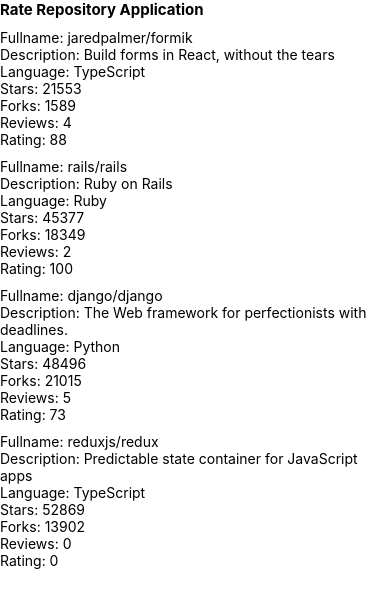
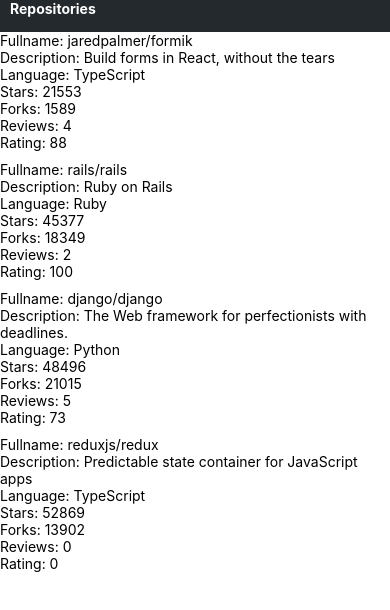
Before and after one commit to shahin1290/rate-repository-app, a React Native app: screen / in a window 390 px wide. Shown: the top 610 px of the page. Built offline with nearby package versions, Linux system fonts and the light colour scheme.

Commit message:
finishes Exercise 10.4: the app bar

```diff
--- /dev/null
+++ b/src/components/AppBar.jsx
@@ -0,0 +1,25 @@
+import React from 'react';
+import { View, StyleSheet } from 'react-native';
+import Constants from 'expo-constants';
+import AppBarTab from './AppBarTab';
+import theme from '../theme';
+
+
+const styles = StyleSheet.create({
+  container: {
+    paddingTop: Constants.statusBarHeight,
+    backgroundColor: theme.colors.barBackground,
+    paddingBottom: 15,
+    paddingLeft: 10,
+  }
+});
+
+const AppBar = () => {
+  return (
+    <View style={styles.container}>
+      <AppBarTab />
+    </View>
+  );
+};
+
+export default AppBar;
--- /dev/null
+++ b/src/components/AppBarTab.jsx
@@ -0,0 +1,21 @@
+import React from 'react';
+import { StyleSheet, TouchableWithoutFeedback } from 'react-native';
+import Text from './Text';
+
+const styles = StyleSheet.create({
+  innerText: {
+    color: 'white',
+  },
+});
+
+const Main = () => {
+  return (
+    <TouchableWithoutFeedback>
+      <Text style={styles.innerText} fontWeight='bold'>
+        Repositories
+      </Text>
+    </TouchableWithoutFeedback>
+  );
+};
+
+export default Main;
--- a/src/components/Main.jsx
+++ b/src/components/Main.jsx
@@ -1,25 +1,19 @@
 import React from 'react';
-import Constants from 'expo-constants';
-import { Text, StyleSheet, View } from 'react-native';
+import { StyleSheet, View } from 'react-native';
 import RepositoryList from './RepositoryList';
+import AppBar from './AppBar';
 
 const styles = StyleSheet.create({
   container: {
-    marginTop: Constants.statusBarHeight,
     flexGrow: 1,
     flexShrink: 1,
   },
-  header: {
-    marginBottom: 10,
-     fontSize: 15,
-    fontWeight: 'bold'
-  }
 });
 
 const Main = () => {
   return (
     <View style={styles.container}>
-      <Text style={styles.header}>Rate Repository Application</Text>
+      <AppBar />
       <RepositoryList />
     </View>
   );
--- /dev/null
+++ b/src/components/Text.jsx
@@ -0,0 +1,40 @@
+import React from 'react';
+import { Text as NativeText, StyleSheet } from 'react-native';
+
+import theme from '../theme';
+
+const styles = StyleSheet.create({
+  text: {
+    color: theme.colors.textPrimary,
+    fontSize: theme.fontSizes.body,
+    fontFamily: theme.fonts.main,
+    fontWeight: theme.fontWeights.normal,
+  },
+  colorTextSecondary: {
+    color: theme.colors.textSecondary,
+  },
+  colorPrimary: {
+    color: theme.colors.primary,
+  },
+  fontSizeSubheading: {
+    fontSize: theme.fontSizes.subheading,
+  },
+  fontWeightBold: {
+    fontWeight: theme.fontWeights.bold,
+  },
+});
+
+const Text = ({ color, fontSize, fontWeight, style, ...props }) => {
+  const textStyle = [
+    styles.text,
+    color === 'textSecondary' && styles.colorTextSecondary,
+    color === 'primary' && styles.colorPrimary,
+    fontSize === 'subheading' && styles.fontSizeSubheading,
+    fontWeight === 'bold' && styles.fontWeightBold,
+    style,
+  ];
+
+  return <NativeText style={textStyle} {...props} />;
+};
+
+export default Text;
--- /dev/null
+++ b/src/theme.js
@@ -0,0 +1,21 @@
+const theme = {
+  colors: {
+    textPrimary: '#24292e',
+    textSecondary: '#586069',
+    primary: '#0366d6',
+    barBackground: '#24292e'
+  },
+  fontSizes: {
+    body: 14,
+    subheading: 16,
+  },
+  fonts: {
+    main: 'System',
+  },
+  fontWeights: {
+    normal: '400',
+    bold: '700',
+  },
+};
+
+export default theme;
```
